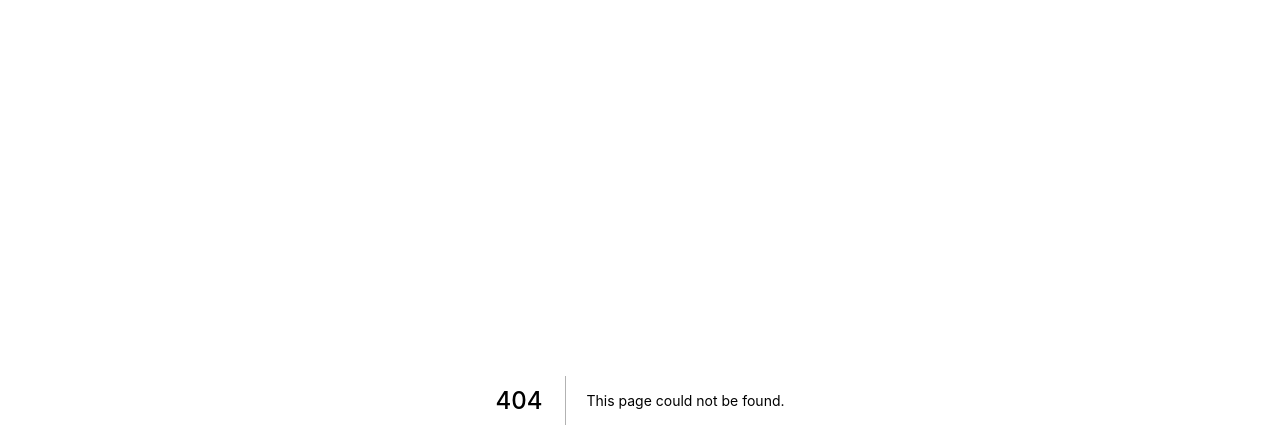
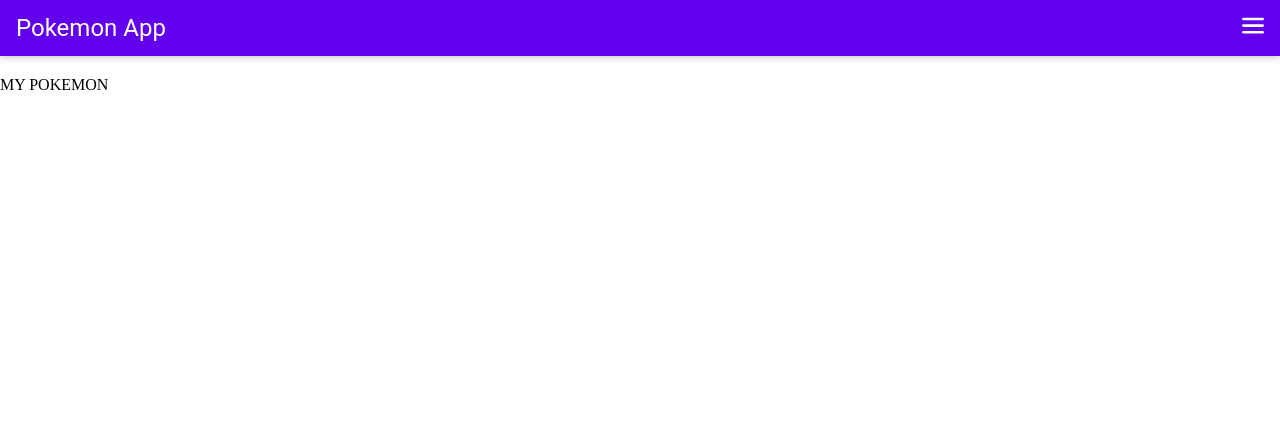
Before and after one commit to trastanechora/pokemon-app, a Next.js app: page /my-pokemon in a window 1280 px wide. Before the commit this address had no page. Shown: the top 448 px of the page. Built offline with nearby package versions, Linux system fonts and the light colour scheme.

Commit message:
Add my-pokemon page

```diff
--- /dev/null
+++ b/pages/my-pokemon/index.tsx
@@ -0,0 +1,15 @@
+import React from 'react'
+
+import DefaultLayout from '../../layout/Default'
+import Button from '../../components/Button'
+
+
+const MyPokemon = () => {
+  return (
+    <DefaultLayout>
+       MY POKEMON
+    </DefaultLayout>
+  )
+}
+
+export default MyPokemon
```
